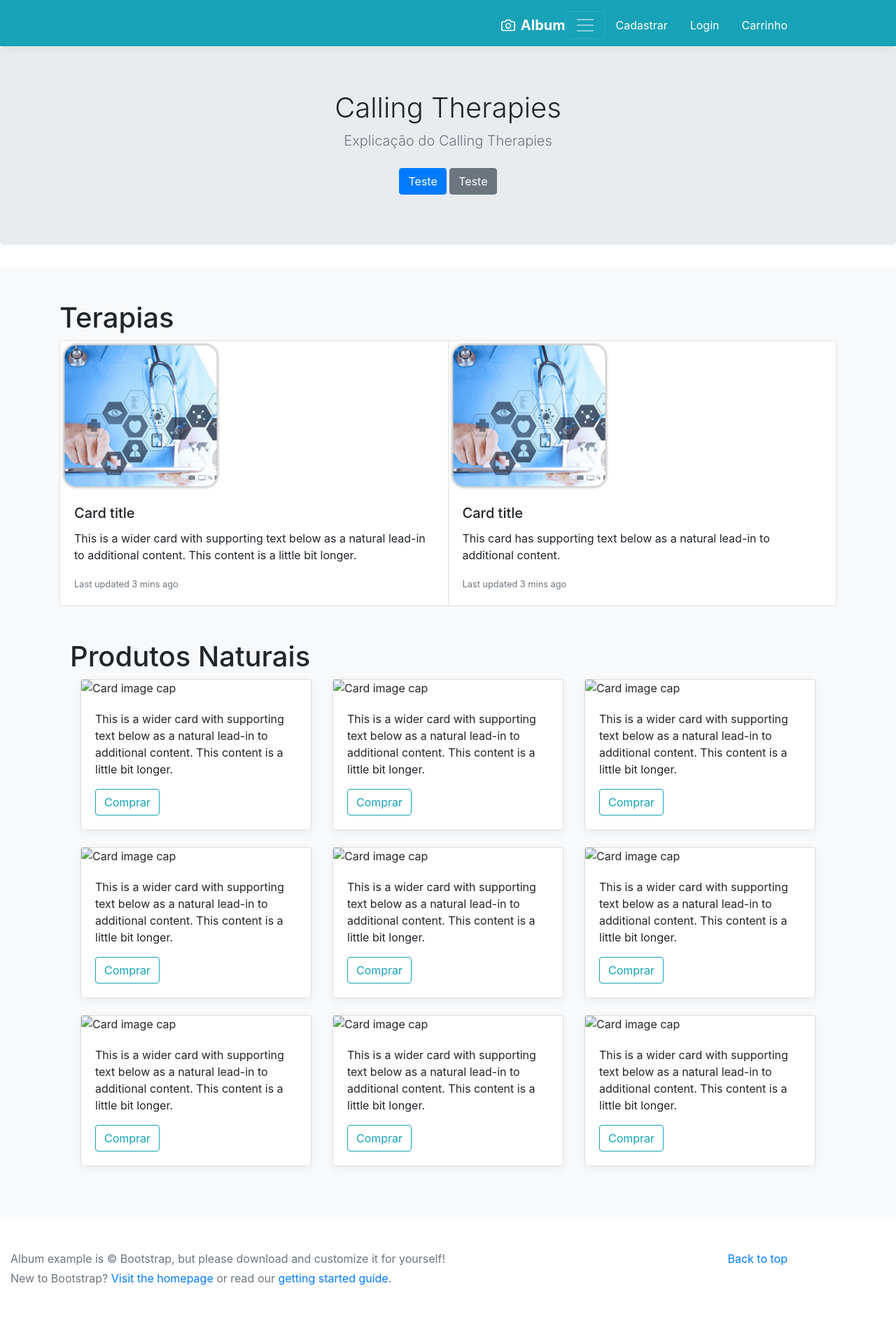
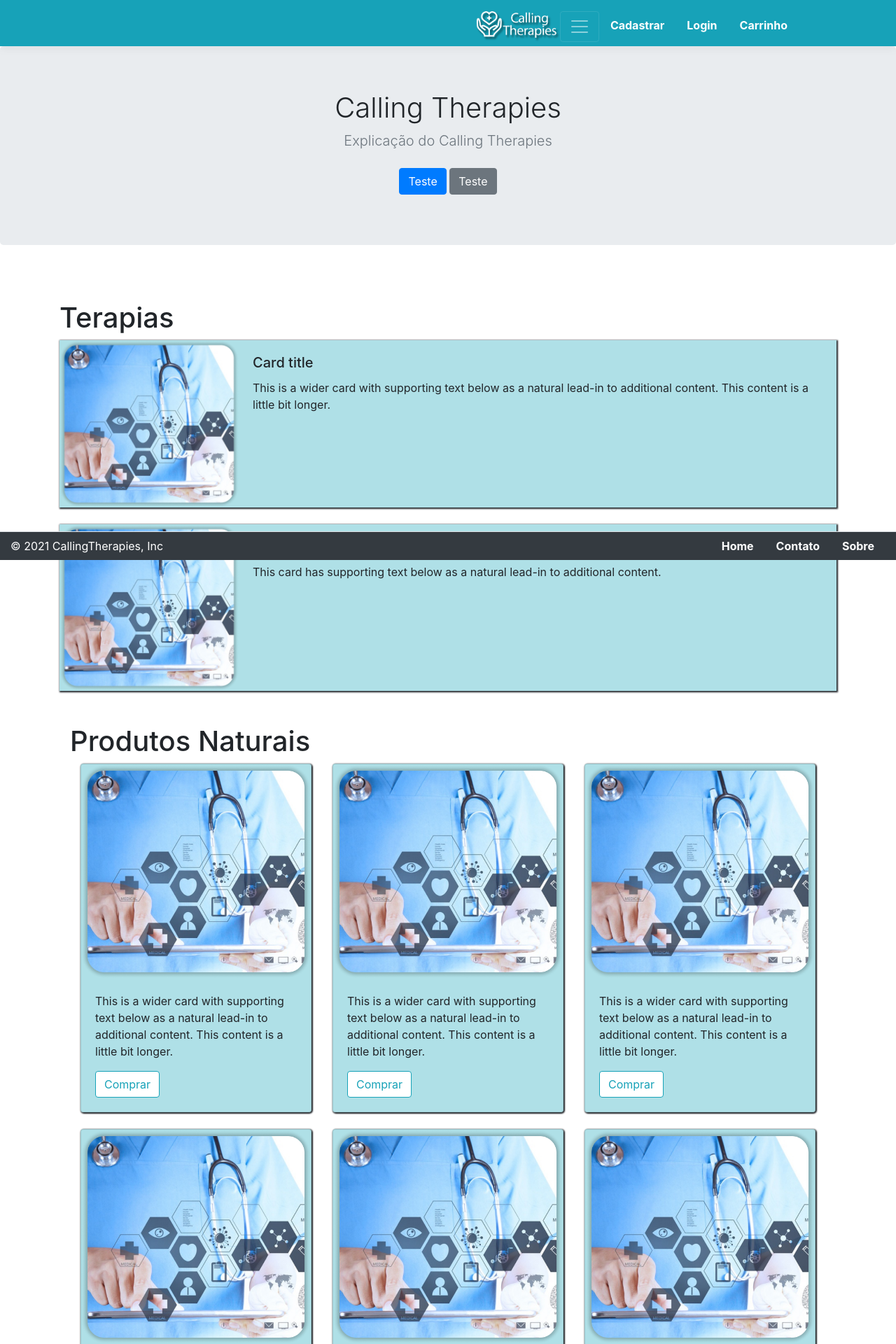
Before and after one commit to terrotar/OPE, a Flask app: page / in a window 1280 px wide. Shown: the top 1920 px of the page at 70% size. Before the commit the page ends 1836 px from the top, so only its background shows below. Run offline with Flask 2, Linux system fonts and the light colour scheme; some libraries are stand-ins or nearby versions.

Commit message:
Home page almost done(cards and top navbar); Login and register tested and created;

```diff
--- a/app/blueprints/login/routes.py
+++ b/app/blueprints/login/routes.py
@@ -9,8 +9,8 @@ from app.models.user_model import User
 
 # Instancia do Blueprint login
 login = Blueprint('login', __name__,
-                  template_folder="../../html_teste",
-                  static_folder="../../estaticos_teste")
+                  template_folder="../../templates",
+                  static_folder="../../estatic")
 
 
 @login.route('/login', methods=['GET', 'POST'])
@@ -30,7 +30,7 @@ def log_user():
             user = User.query.get(user_id)
             user.set_age()
             db.session.commit()
-            return render_template('index_teste.html')
+            return render_template('index.html')
 
 
 @login.route('/logout', methods=['GET'])
--- a/app/static/css/main.css
+++ b/app/static/css/main.css
@@ -17,21 +17,39 @@ body .navbar {
     margin-right: -15px !important;
 }
 
+body .product-card {
+  background-color: #17a3b857 !important;
+  box-shadow: 1px 1px 2px 1px !important;
+}
 
-.btn-group .prod-card {
+.container .card-horizontal {
+  background-color: #17a3b857 !important;
+  box-shadow: 1px 1px 2px 1px !important;
+}
+
+.btn-group .btn-card {
   background-color: white !important;
 }
 
 
-.prod-card:hover {
-  background-color: #1ec0c1 !important;
+.btn-card:hover {
+  background-color: #343a40 !important;
 }
 
 
-.card .tratamento-card {
-  max-width: 230px !important;
+.card-horizontal .dhor-img-card {
+  max-width: 16rem !important;
 }
 
+
+.link-footer:hover {
+  color: #1ec0c1 !important;
+}
+
+
+.link-navbar:hover {
+  color: #343a40 !important;
+}
 
 
 /* Bootstrap 4 template */
--- a/app/templates/base.html
+++ b/app/templates/base.html
@@ -37,29 +37,44 @@
             <div class="navbar navbar-dark bg-info box-shadow">
               <div class="container">
                 <ul class="navbar-text list-unstyled ml-auto d-flex justify-content-between">
-                <a href="#" class="navbar-brand d-flex align-items-center">
-                  <svg xmlns="http://www.w3.org/2000/svg" width="20" height="20" viewBox="0 0 24 24" fill="none" stroke="currentColor" stroke-width="2" stroke-linecap="round" stroke-linejoin="round" class="mr-2"><path d="M23 19a2 2 0 0 1-2 2H3a2 2 0 0 1-2-2V8a2 2 0 0 1 2-2h4l2-3h6l2 3h4a2 2 0 0 1 2 2z"></path><circle cx="12" cy="13" r="4"></circle></svg>
-                  <strong>Album</strong>
+                <a href="#" class="navbar-brand">
+                  <a href='{{ url_for("home.index") }}'><img src="../static/img/Nav/logo.png" width="120" /></a>
                 </a>
                 <button class="navbar-toggler" type="button" data-toggle="collapse" data-target="#navbarHeader" aria-controls="navbarHeader" aria-expanded="false" aria-label="Toggle navigation">
                   <span class="navbar-toggler-icon"></span>
                 </button>
 
-
+                  {% if current_user.is_authenticated %}
+                  <li class="nav-item active">
+                    <a class="nav-link link-navbar font-weight-bold" href="#">
+                        Perfil
+                    </a>
+                </li>
+                  {% else %}
                     <li class="nav-item active">
-                        <a class="nav-link github" href="#">
+                        <a class="nav-link link-navbar font-weight-bold" href="{{ url_for('register.register_user') }}">
                             Cadastrar
                         </a>
                     </li>
+                  {% endif %}
+
+                  {% if current_user.is_authenticated %}
+                  <li class="nav-item active">
+                    <a class="nav-link link-navbar font-weight-bold" href="{{ url_for('login.logout') }}">
+                        Logout
+                    </a>
+                </li>
+                  {% else %}
+                  <li class="nav-item active">
+                    <a class="nav-link link-navbar font-weight-bold" href="{{ url_for('login.log_user') }}">
+                        Login
+                    </a>
+                </li>
+                  {% endif %}
+
 
                     <li class="nav-item active">
-                        <a class="nav-link linkedin" href="#">
-                            Login
-                        </a>
-                    </li>
-
-                    <li class="nav-item active">
-                        <a class="nav-link linkedin" href="#">
+                        <a class="nav-link link-navbar font-weight-bold" href="#">
                             Carrinho
                         </a>
                     </li>
@@ -76,14 +91,23 @@
 
     {%block body %} {% endblock %}
 
+
+      <footer class="d-flex flex-wrap justify-content-between align-items-center py-0 border-top bg-dark fixed-bottom">
+        <p class="col-md-4 mb-0 text-white">&copy; 2021 CallingTherapies, Inc</p>
+
+
+        <ul class="nav col-md-4 justify-content-end">
+          <li class="nav-item"><a href="#" class="nav-link link-footer px-3 text-white"><strong>Home</strong></a></li>
+          <li class="nav-item"><a href="#" class="nav-link link-footer px-3 text-white"><strong>Contato</strong></a></li>
+          <li class="nav-item"><a href="#" class="nav-link link-footer px-3 text-white"><strong>Sobre</strong></a></li>
+        </ul>
+      </footer>
+
+
     <script src="https://code.jquery.com/jquery-3.2.1.slim.min.js" integrity="sha384-KJ3o2DKtIkvYIK3UENzmM7KCkRr/rE9/Qpg6aAZGJwFDMVNA/GpGFF93hXpG5KkN" crossorigin="anonymous"></script>
     <script src="https://cdnjs.cloudflare.com/ajax/libs/popper.js/1.12.9/umd/popper.min.js" integrity="sha384-ApNbgh9B+Y1QKtv3Rn7W3mgPxhU9K/ScQsAP7hUibX39j7fakFPskvXusvfa0b4Q" crossorigin="anonymous"></script>
     <script src="https://maxcdn.bootstrapcdn.com/bootstrap/4.0.0/js/bootstrap.min.js" integrity="sha384-JZR6Spejh4U02d8jOt6vLEHfe/JQGiRRSQQxSfFWpi1MquVdAyjUar5+76PVCmYl" crossorigin="anonymous"></script>
     <script src="https://code.jquery.com/jquery-3.2.1.slim.min.js" integrity="sha384-KJ3o2DKtIkvYIK3UENzmM7KCkRr/rE9/Qpg6aAZGJwFDMVNA/GpGFF93hXpG5KkN" crossorigin="anonymous"></script>
-    <script>window.jQuery || document.write('<script src="../../assets/js/vendor/jquery-slim.min.js"><\/script>')</script>
-    <script src="../../assets/js/vendor/popper.min.js"></script>
-    <script src="../../dist/js/bootstrap.min.js"></script>
-    <script src="../../assets/js/vendor/holder.min.js"></script>
 
 </body>
 </html>
--- a/app/templates/index.html
+++ b/app/templates/index.html
@@ -24,30 +24,27 @@
 
 
 
-    <div class="album py-5 bg-light d-flex justify-content-center">
+    <div class="album py-5 bg-white d-flex justify-content-center">
 
       <div class="container">
         <h1>Terapias</h1>
 
-        <div class="card-group">
-
-          <div class="card">
-            <img class="card-img-top tratamento-card" src="../static/img/Dhor/2.png" alt="Card image cap">
+          <div class="card-horizontal dhor-card d-flex justify-content-between">
+            <img class="card-img dhor-img-card" src="../static/img/Dhor/1.png" alt="Imagem ilustrativa da terapia">
             <div class="card-body">
               <h5 class="card-title">Card title</h5>
               <p class="card-text">This is a wider card with supporting text below as a natural lead-in to additional content. This content is a little bit longer.</p>
-              <p class="card-text"><small class="text-muted">Last updated 3 mins ago</small></p>
             </div>
           </div>
-          <div class="card">
-            <img class="card-img-top tratamento-card" src="../static/img/Dhor/1.png" alt="Card image cap">
+          <br>
+
+          <div class="card-horizontal dhor-card d-flex justify-content-between">
+            <img class="card-img dhor-img-card" src="../static/img/Dhor/2.png" alt="Imagem ilustrativa da terapia">
             <div class="card-body">
               <h5 class="card-title">Card title</h5>
               <p class="card-text">This card has supporting text below as a natural lead-in to additional content.</p>
-              <p class="card-text"><small class="text-muted">Last updated 3 mins ago</small></p>
             </div>
 
-          </div>
       </div>
       <br>
       <br>
@@ -60,39 +57,39 @@
 
         <div class="row">
           <div class="col-md-4">
-            <div class="card mb-4 box-shadow">
-              <img class="card-img-top" data-src="holder.js/100px225?theme=thumb&bg=55595c&fg=eceeef&text=Thumbnail" alt="Card image cap">
+            <div class="card mb-4 box-shadow product-card">
+              <img class="card-img-top" src="../static/img/Dhor/1.png" alt="Produto ilustrativo">
               <div class="card-body">
                 <p class="card-text">This is a wider card with supporting text below as a natural lead-in to additional content. This content is a little bit longer.</p>
                 <div class="d-flex justify-content-between align-items-center">
                   <div class="btn-group">
-                    <button type="button" class="btn btn-md btn-outline-info prod-card">Comprar</button>
+                    <button type="button" class="btn btn-md btn-outline-info btn-card">Comprar</button>
                   </div>
                 </div>
               </div>
             </div>
           </div>
           <div class="col-md-4">
-            <div class="card mb-4 box-shadow">
-              <img class="card-img-top" data-src="holder.js/100px225?theme=thumb&bg=55595c&fg=eceeef&text=Thumbnail" alt="Card image cap">
+            <div class="card mb-4 box-shadow product-card">
+              <img class="card-img-top" src="../static/img/Dhor/1.png" alt="Card image cap">
               <div class="card-body">
                 <p class="card-text">This is a wider card with supporting text below as a natural lead-in to additional content. This content is a little bit longer.</p>
                 <div class="d-flex justify-content-between align-items-center">
                   <div class="btn-group">
-                    <button type="button" class="btn btn-md btn-outline-info prod-card">Comprar</button>
+                    <button type="button" class="btn btn-md btn-outline-info btn-card">Comprar</button>
                   </div>
                 </div>
               </div>
             </div>
           </div>
           <div class="col-md-4">
-            <div class="card mb-4 box-shadow">
-              <img class="card-img-top" data-src="holder.js/100px225?theme=thumb&bg=55595c&fg=eceeef&text=Thumbnail" alt="Card image cap">
+            <div class="card mb-4 box-shadow product-card">
+              <img class="card-img-top" src="../static/img/Dhor/1.png" alt="Card image cap">
               <div class="card-body">
                 <p class="card-text">This is a wider card with supporting text below as a natural lead-in to additional content. This content is a little bit longer.</p>
                 <div class="d-flex justify-content-between align-items-center">
                   <div class="btn-group">
-                    <button type="button" class="btn btn-md btn-outline-info prod-card">Comprar</button>
+                    <button type="button" class="btn btn-md btn-outline-info btn-card">Comprar</button>
                   </div>
                 </div>
               </div>
@@ -100,39 +97,39 @@
           </div>
 
           <div class="col-md-4">
-            <div class="card mb-4 box-shadow">
-              <img class="card-img-top" data-src="holder.js/100px225?theme=thumb&bg=55595c&fg=eceeef&text=Thumbnail" alt="Card image cap">
+            <div class="card mb-4 box-shadow product-card">
+              <img class="card-img-top" src="../static/img/Dhor/1.png" alt="Card image cap">
               <div class="card-body">
                 <p class="card-text">This is a wider card with supporting text below as a natural lead-in to additional content. This content is a little bit longer.</p>
                 <div class="d-flex justify-content-between align-items-center">
                   <div class="btn-group">
-                    <button type="button" class="btn btn-md btn-outline-info prod-card">Comprar</button>
+                    <button type="button" class="btn btn-md btn-outline-info btn-card">Comprar</button>
                   </div>
                 </div>
               </div>
             </div>
           </div>
           <div class="col-md-4">
-            <div class="card mb-4 box-shadow">
-              <img class="card-img-top" data-src="holder.js/100px225?theme=thumb&bg=55595c&fg=eceeef&text=Thumbnail" alt="Card image cap">
+            <div class="card mb-4 box-shadow product-card">
+              <img class="card-img-top" src="../static/img/Dhor/1.png" alt="Card image cap">
               <div class="card-body">
                 <p class="card-text">This is a wider card with supporting text below as a natural lead-in to additional content. This content is a little bit longer.</p>
                 <div class="d-flex justify-content-between align-items-center">
                   <div class="btn-group">
-                    <button type="button" class="btn btn-md btn-outline-info prod-card">Comprar</button>
+                    <button type="button" class="btn btn-md btn-outline-info btn-card">Comprar</button>
                   </div>
                 </div>
               </div>
             </div>
           </div>
           <div class="col-md-4">
-            <div class="card mb-4 box-shadow">
-              <img class="card-img-top" data-src="holder.js/100px225?theme=thumb&bg=55595c&fg=eceeef&text=Thumbnail" alt="Card image cap">
+            <div class="card mb-4 box-shadow product-card">
+              <img class="card-img-top" src="../static/img/Dhor/1.png" alt="Card image cap">
               <div class="card-body">
                 <p class="card-text">This is a wider card with supporting text below as a natural lead-in to additional content. This content is a little bit longer.</p>
                 <div class="d-flex justify-content-between align-items-center">
                   <div class="btn-group">
-                    <button type="button" class="btn btn-md btn-outline-info prod-card">Comprar</button>
+                    <button type="button" class="btn btn-md btn-outline-info btn-card">Comprar</button>
                   </div>
                 </div>
               </div>
@@ -140,39 +137,39 @@
           </div>
 
           <div class="col-md-4">
-            <div class="card mb-4 box-shadow">
-              <img class="card-img-top" data-src="holder.js/100px225?theme=thumb&bg=55595c&fg=eceeef&text=Thumbnail" alt="Card image cap">
+            <div class="card mb-4 box-shadow product-card">
+              <img class="card-img-top" src="../static/img/Dhor/1.png" alt="Card image cap">
               <div class="card-body">
                 <p class="card-text">This is a wider card with supporting text below as a natural lead-in to additional content. This content is a little bit longer.</p>
                 <div class="d-flex justify-content-between align-items-center">
                   <div class="btn-group">
-                    <button type="button" class="btn btn-md btn-outline-info prod-card">Comprar</button>
+                    <button type="button" class="btn btn-md btn-outline-info btn-card">Comprar</button>
                   </div>
                 </div>
               </div>
             </div>
           </div>
           <div class="col-md-4">
-            <div class="card mb-4 box-shadow">
-              <img class="card-img-top" data-src="holder.js/100px225?theme=thumb&bg=55595c&fg=eceeef&text=Thumbnail" alt="Card image cap">
+            <div class="card mb-4 box-shadow product-card">
+              <img class="card-img-top" src="../static/img/Dhor/1.png" alt="Card image cap">
               <div class="card-body">
                 <p class="card-text">This is a wider card with supporting text below as a natural lead-in to additional content. This content is a little bit longer.</p>
                 <div class="d-flex justify-content-between align-items-center">
                   <div class="btn-group">
-                    <button type="button" class="btn btn-md btn-outline-info prod-card">Comprar</button>
+                    <button type="button" class="btn btn-md btn-outline-info btn-card">Comprar</button>
                   </div>
                 </div>
               </div>
             </div>
           </div>
           <div class="col-md-4">
-            <div class="card mb-4 box-shadow">
-              <img class="card-img-top" data-src="holder.js/100px225?theme=thumb&bg=55595c&fg=eceeef&text=Thumbnail" alt="Card image cap">
+            <div class="card mb-4 box-shadow product-card">
+              <img class="card-img-top" src="../static/img/Dhor/1.png" alt="Card image cap">
               <div class="card-body">
                 <p class="card-text">This is a wider card with supporting text below as a natural lead-in to additional content. This content is a little bit longer.</p>
                 <div class="d-flex justify-content-between align-items-center">
                   <div class="btn-group">
-                    <button type="button" class="btn btn-md btn-outline-info prod-card">Comprar</button>
+                    <button type="button" class="btn btn-md btn-outline-info btn-card">Comprar</button>
                   </div>
                 </div>
               </div>
@@ -184,14 +181,4 @@
 
   </main>
 
-  <footer class="text-muted">
-    <div class="container">
-      <p class="float-right">
-        <a href="#">Back to top</a>
-      </p>
-      <p>Album example is &copy; Bootstrap, but please download and customize it for yourself!</p>
-      <p>New to Bootstrap? <a href="#">Visit the homepage</a> or read our <a href="#">getting started guide</a>.</p>
-    </div>
-  </footer>
-
 {% endblock %}
```
Also changed, not shown: app/blueprints/register/routes.py (+6 -3 lines), app/templates/login.html (added, +42 -0 lines), app/templates/register.html (added, +109 -0 lines).
